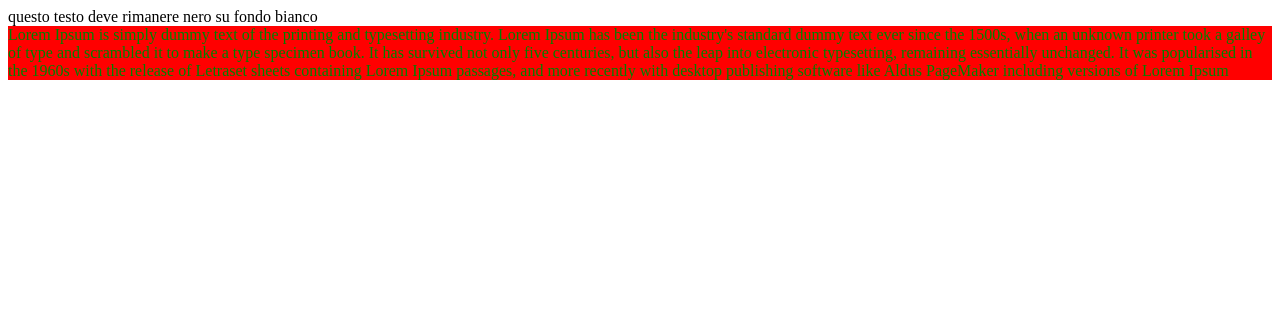
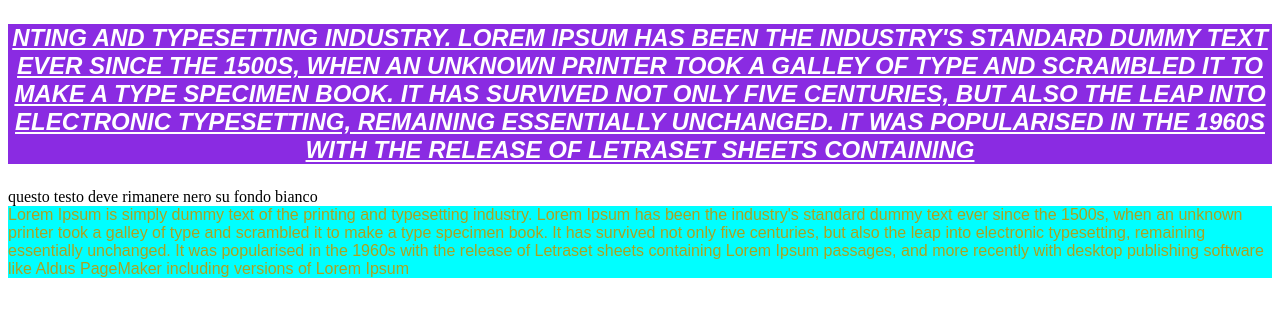
Before and after one commit to martina722/cescot-2, a PHP site: page / in a window 1280 px wide. Shown: the top 317 px of the page. Run offline with PHP 8.4, Linux system fonts and the light colour scheme.

Commit message:
modifiche css

```diff
--- a/index file e css/index.html
+++ b/index file e css/index.html
@@ -7,6 +7,7 @@
     <title>Document</title>
 </head>
 <body>
+    <p> nting and typesetting industry. Lorem Ipsum has been the industry's standard dummy text ever since the 1500s, when an unknown printer took a galley of type and scrambled it to make a type specimen book. It has survived not only five centuries, but also the leap into electronic typesetting, remaining essentially unchanged. It was popularised in the 1960s with the release of Letraset sheets containing </p>
     <div class="secondary">questo testo deve rimanere nero su fondo bianco</div>
     <div class="main">Lorem Ipsum is simply dummy text of the printing and typesetting industry. Lorem Ipsum has been the industry's standard dummy text ever since the 1500s, when an unknown printer took a galley of type and scrambled it to make a type specimen book. It has survived not only five centuries, but also the leap into electronic typesetting, remaining essentially unchanged. It was popularised in the 1960s with the release of Letraset sheets containing Lorem Ipsum passages, and more recently with desktop publishing software like Aldus PageMaker including versions of Lorem Ipsum</div>
 </body>
--- a/index file e css/style.css
+++ b/index file e css/style.css
@@ -3,5 +3,20 @@
 }
 
 .main {
-    color: green;
+    color: #aba220;
+    background-color: cyan;
+    font-family: arial, helvetica, sans-serif;
 }
+
+/* regole css base */
+p {
+    background-color: blueviolet;
+    color: white;
+    font-family: ubuntu, sans-serif;
+    font-size: 1.5em;
+    font-weight: 700;
+    font-style: italic;
+    text-decoration: underline;
+    text-align: center;
+    text-transform: uppercase;
+}
```
